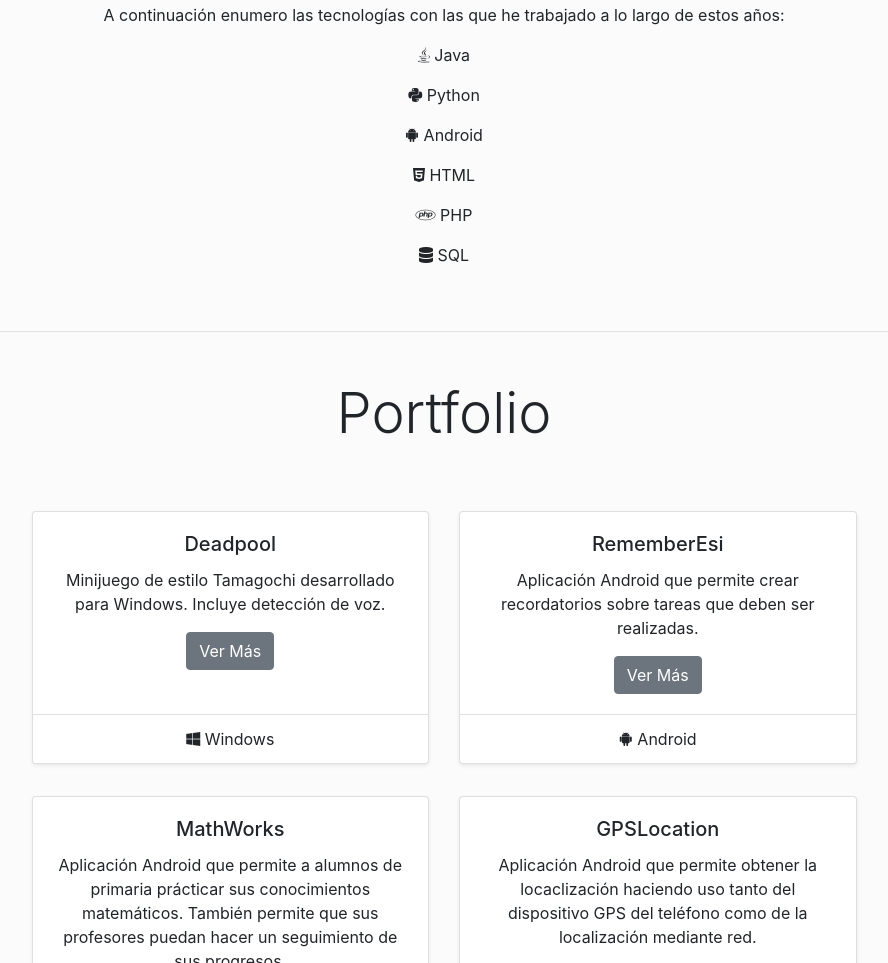
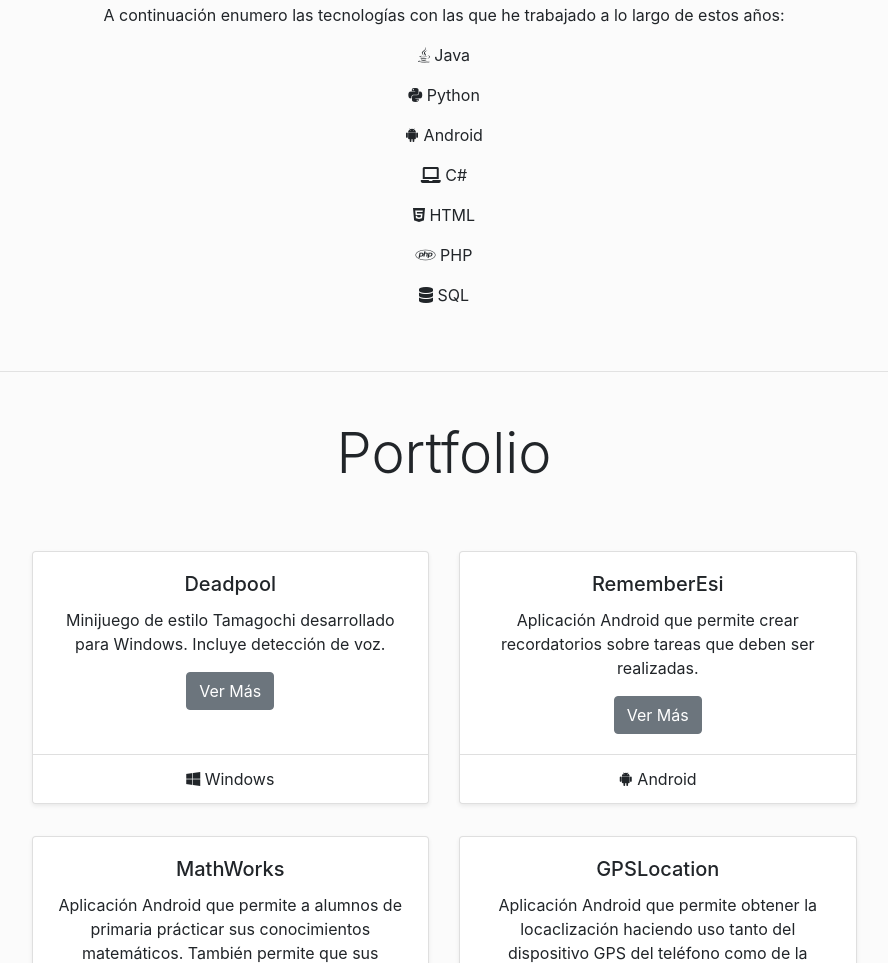
Before and after one commit to JaimePerezS/JaimePerezS.github.io, a plain HTML site: page index.html in a window 1280 px wide. Shown: the part 2113-3076 px from the top of the page, without its empty margins (196-1084 px from the left). Drawn offline with nearby package versions, Linux system fonts and the light colour scheme.

Commit message:
Update index.html

```diff
--- a/index.html
+++ b/index.html
@@ -158,6 +158,7 @@
           <p><i class="fab fa-java"></i> Java</p>
           <p><i class="fab fa-python"></i> Python</p>
           <p><i class="fab fa-android"></i> Android</p>
+          <p><i class="fas fa-laptop"></i> C#</p>
           <p><i class="fab fa-html5"></i> HTML</p>
           <p><i class="fab fa-php"></i> PHP</p>
           <p><i class="fas fa-database"></i> SQL</p>
```
